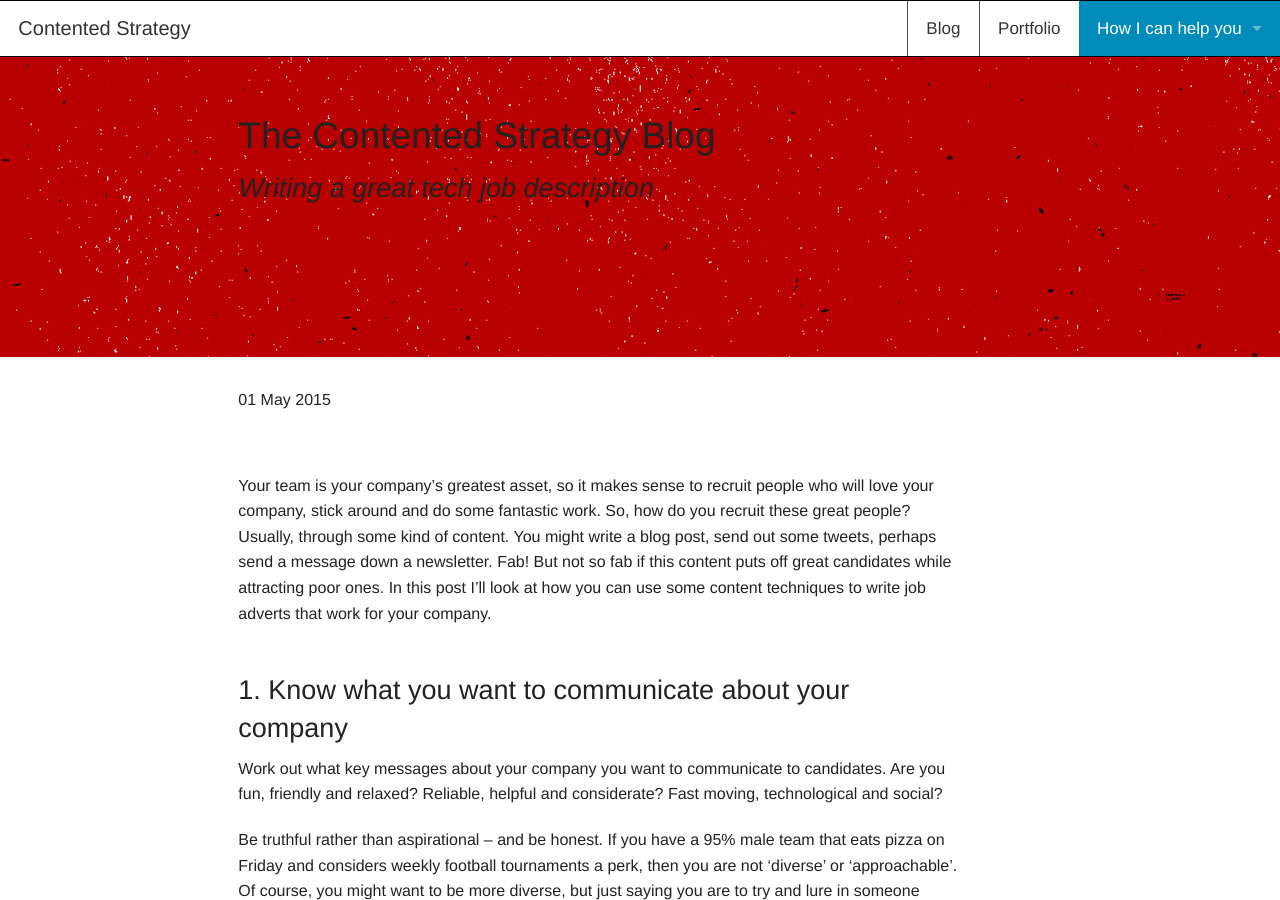
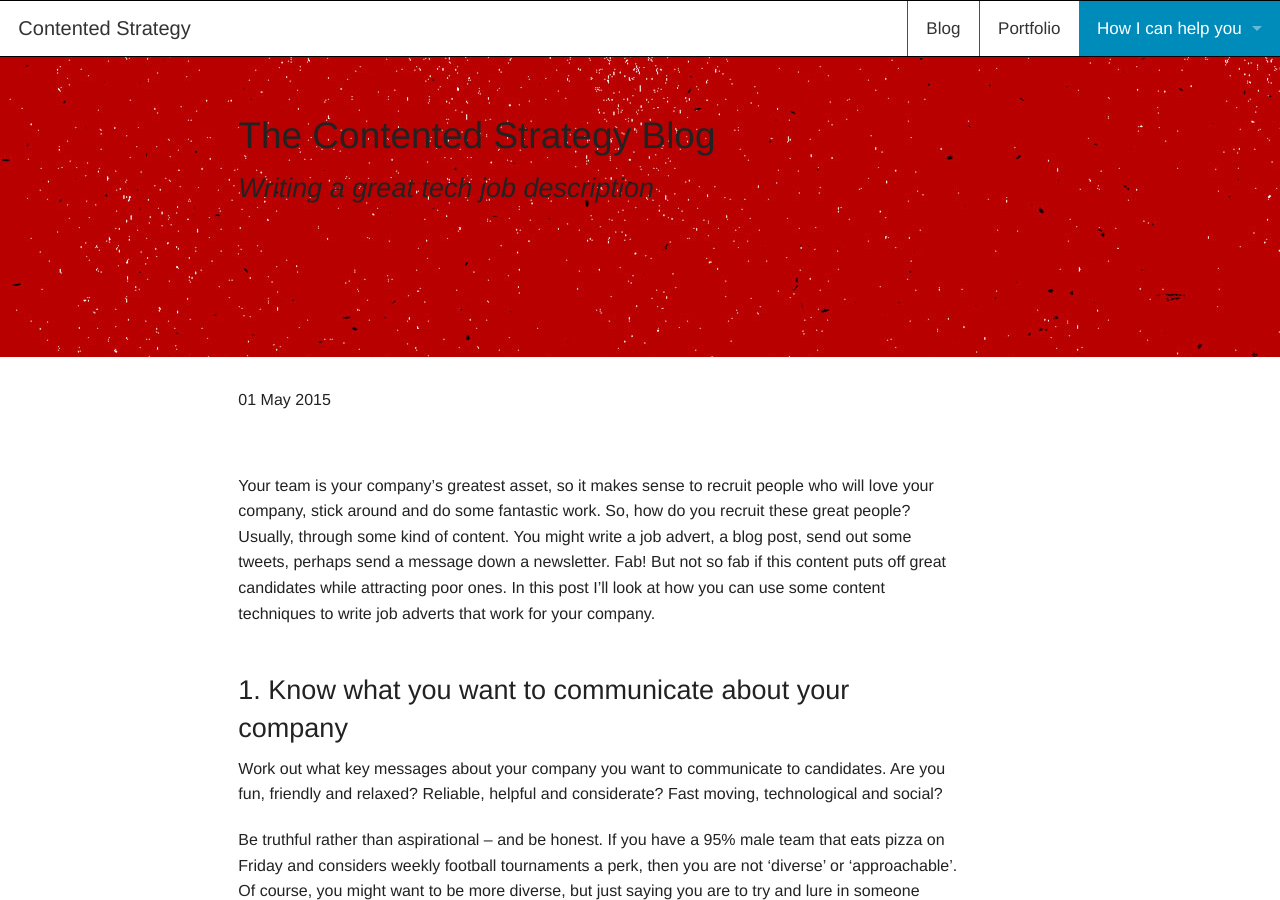
Before and after one commit to smokingpun/smokingpun.github.io, a Jekyll site: the page built from _posts/2015-05-01-Writing-an-effective-job-description.md, in a window 1280 px wide and 900 px high. Built offline with Jekyll 4.4.1, drawn with Linux system fonts in a browser that asks for light colours; nearby versions of some CDN libraries.

Commit message:
tweak intro

```diff
--- a/_posts/2015-05-01-Writing-an-effective-job-description.md
+++ b/_posts/2015-05-01-Writing-an-effective-job-description.md
@@ -3,10 +3,10 @@
 title:  "Writing a great tech job description"
 date:   2015-05-01
 categories: blog
-metadescription: Your team is your company's greatest asset, so it makes sense to recruit people who will love your company, stick around and do some fantastic work. So, how do you recruit these great people? Usually, through some kind of content. You might write a blog post, send out some tweets, perhaps send a message down a newsletter. Fab! But not so fab if this content puts off great candidates while attracting poor ones. In this post I'll look at how you can use some content techniques to write job adverts that work for your company.
+metadescription: Your team is your company's greatest asset, so it makes sense to recruit people who will love your company, stick around and do some fantastic work. So, how do you recruit these great people? Usually, through some kind of content. You might write a job advert, a blog post, send out some tweets, perhaps send a message down a newsletter. Fab! But not so fab if this content puts off great candidates while attracting poor ones. In this post I'll look at how you can use some content techniques to write job adverts that work for your company.
 ---
 
-Your team is your company's greatest asset, so it makes sense to recruit people who will love your company, stick around and do some fantastic work. So, how do you recruit these great people? Usually, through some kind of content. You might write a blog post, send out some tweets, perhaps send a message down a newsletter. Fab! But not so fab if this content puts off great candidates while attracting poor ones. In this post I'll look at how you can use some content techniques to write job adverts that work for your company.
+Your team is your company's greatest asset, so it makes sense to recruit people who will love your company, stick around and do some fantastic work. So, how do you recruit these great people? Usually, through some kind of content. You might write a job advert, a blog post, send out some tweets, perhaps send a message down a newsletter. Fab! But not so fab if this content puts off great candidates while attracting poor ones. In this post I'll look at how you can use some content techniques to write job adverts that work for your company.
 
 
 ###1. Know what you want to communicate about your company
```
